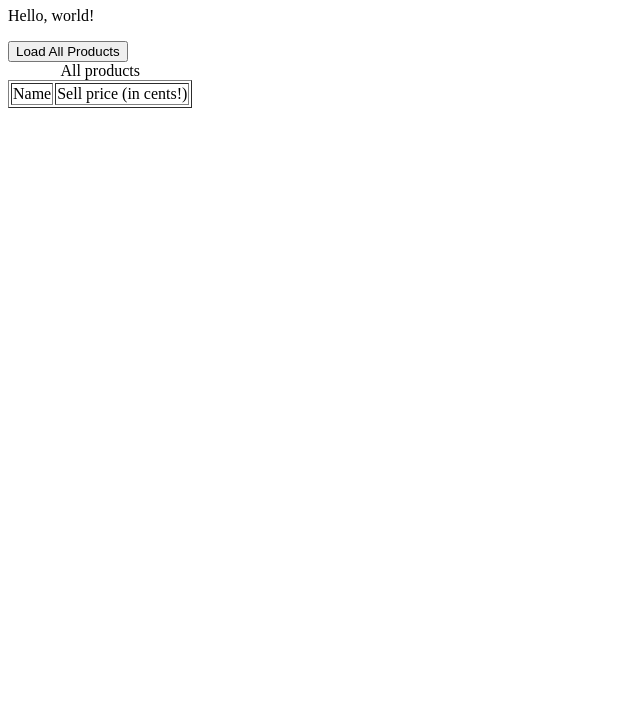
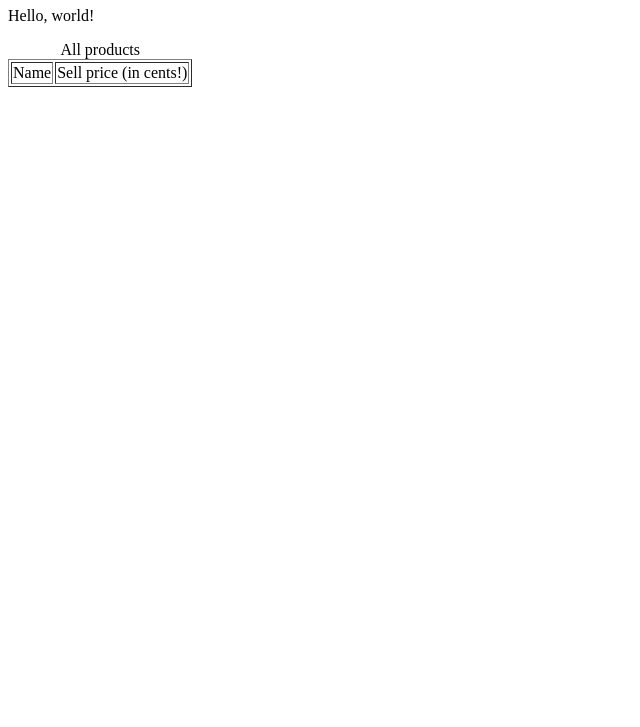
Before and after one commit to trentbuck/allocant, a plain HTML site: page FuckMariaDB/static/index.html in a window 1280 px wide. Shown: the part 73-800 px from the top of the page, without its empty margins (0-640 px from the left). Drawn offline with nearby package versions, Linux system fonts and the light colour scheme.

Commit message:
Fetch products page load (not button press)

```diff
--- a/FuckMariaDB/static/index.html
+++ b/FuckMariaDB/static/index.html
@@ -16,20 +16,19 @@
   <body hx-boost="true">
     <h1>Hello, world!</h1>
     <p>Hello, world!</p>
-    <div hx-ext="client-side-templates">
-      <button hx-get="/api/v1/products"
-              hx-swap="innerHTML"
-              hx-target="#content"
-              handlebars-array-template="products-template">
-        Load All Products
-      </button>
+    <div hx-ext="client-side-templates"
+         hx-get="/api/v1/products"
+         hx-swap="innerHTML"
+         hx-target="next tbody"
+         hx-trigger="load"
+         handlebars-array-template="products-template">
     </div>
     <table border="1">
       <caption>All products</caption>
       <thead>
         <tr><td>Name</td><td>Sell price (in cents!)</td></tr>
       </thead>
-      <tbody id="content">
+      <tbody>
       </tbody>
     </table>
     <template id="products-template">
```
